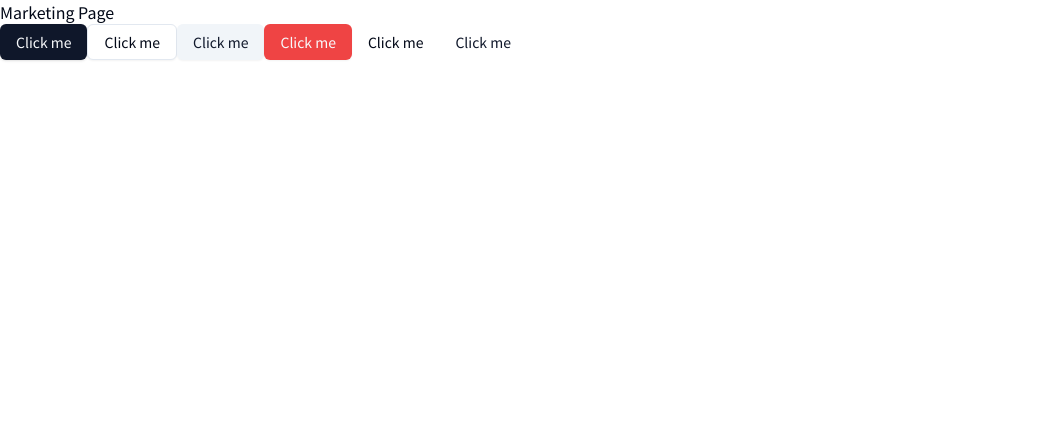
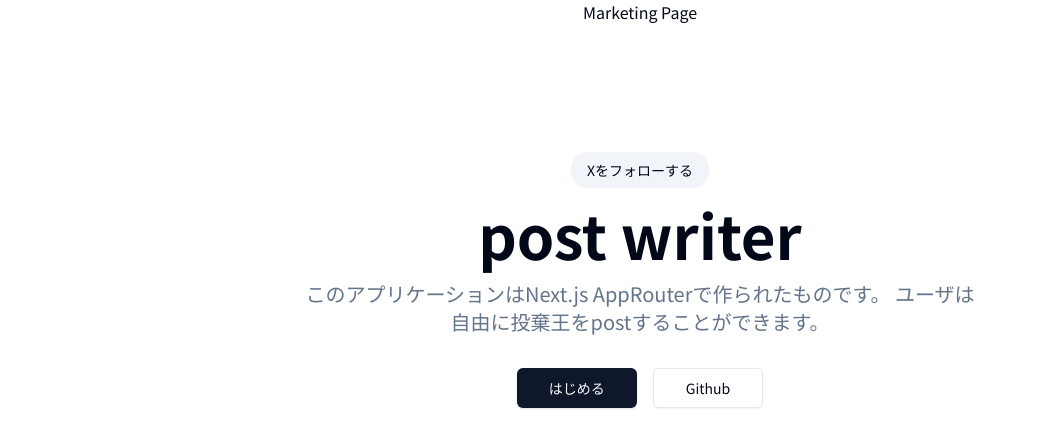
Before and after one commit to tamaco489/lexicon, a Next.js app: page / in a window 1280 px wide. Shown: the top 448 px of the page, without its empty margins (0-1037 px from the left). Built offline with nearby package versions, Linux system fonts and the light colour scheme.

Commit message:
fix: index page

```diff
--- a/app/(marketing)/page.tsx
+++ b/app/(marketing)/page.tsx
@@ -1,15 +1,34 @@
-import { Button } from "@/components/ui/button";
+import { buttonVariants } from "@/components/ui/button";
+import { cn } from "@/lib/utils";
+import Link from "next/link";
 
 export default function IndexPage() {
   return (
-    <div>
+    <div className="flex flex-col items-center">
       <h1>Marketing Page</h1>
-      <Button>Click me</Button>
-      <Button variant="outline">Click me</Button>
-      <Button variant="secondary">Click me</Button>
-      <Button variant="destructive">Click me</Button>
-      <Button variant="ghost">Click me</Button>
-      <Button variant="link">Click me</Button>
+      <section className="w-full pt-6 md:pt-10 lg:py-32 pb-8 md:pb-12">
+        <div className="w-full max-w-4xl mx-auto px-4 text-center flex flex-col items-center gap-4">
+          <Link href="/" className="bg-muted px-4 py-2 rounded-2xl font-medium text-sm">Xをフォローする</Link>
+          <h1 className="text-3xl sm:text-4xl md:text-5xl lg:text-6xl font-bold">post writer</h1>
+          <p className="text-muted-foreground sm:text-xl leading-normal max-w-[42rem]">
+            このアプリケーションはNext.js AppRouterで作られたものです。
+            ユーザは自由に投棄王をpostすることができます。
+          </p>
+        </div>
+        <div className="flex flex-row items-center justify-center gap-4 mt-8">
+          <Link href="/login" className={cn(buttonVariants({ size: "lg", variant: "default" }), "w-fit")}>
+            はじめる
+          </Link>
+          <Link
+            href="/"
+            className={cn(buttonVariants({ size: "lg", variant: "outline" }), "w-fit")}
+            target="_blank"
+            rel="noopener noreferrer"
+          >
+            Github
+          </Link>
+        </div>
+      </section>
     </div>
   );
 }
```
